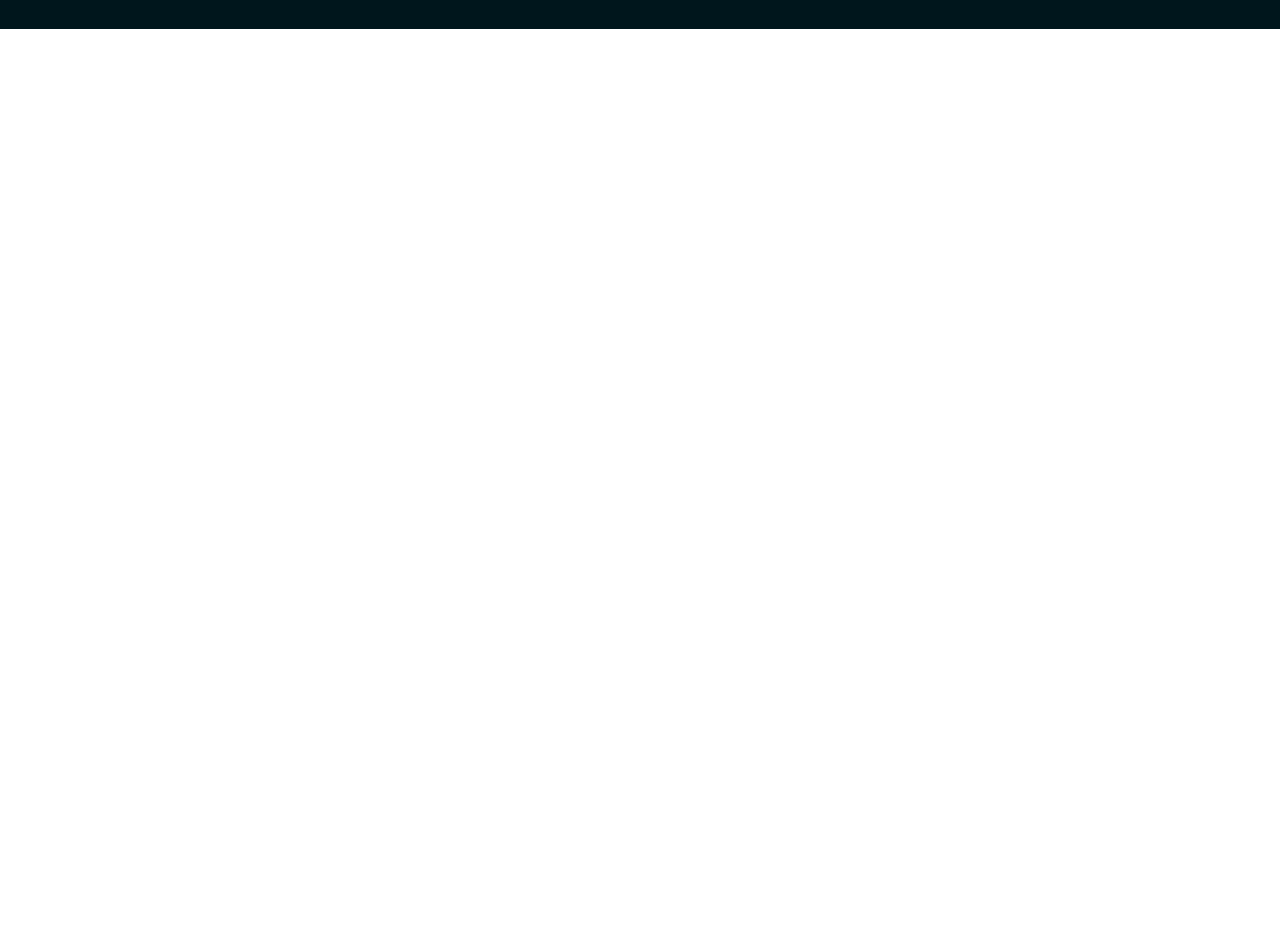
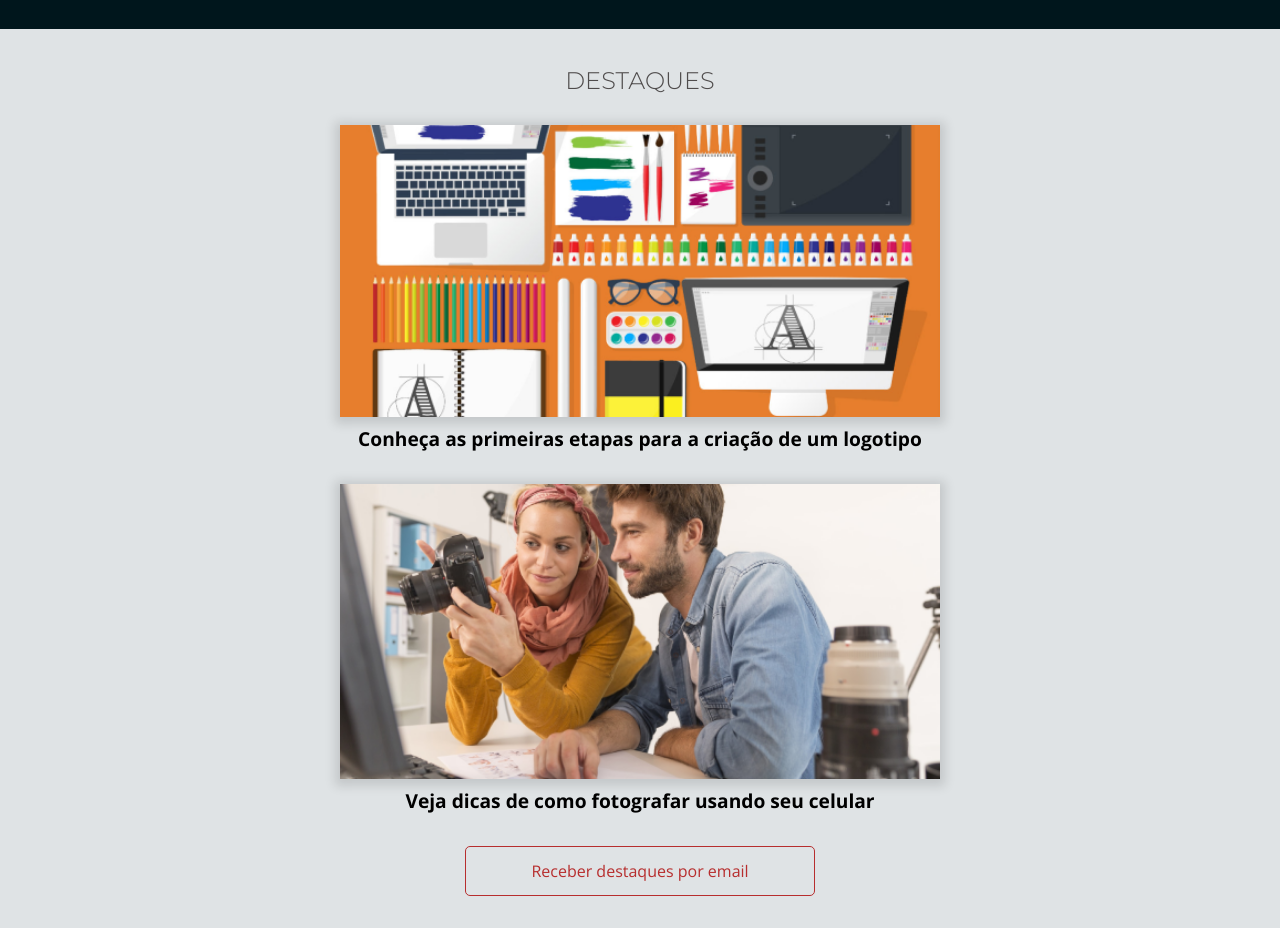
Before and after one commit to leonardomorita/projeto-layout-responsivo, a plain HTML site: page index.html in a window 1280 px wide. Shown: the part 380-1308 px from the top of the page. Before the commit the page ends 800 px from the top, so only its background shows below. Drawn offline with nearby package versions, Linux system fonts and the light colour scheme.

Commit message:
03. Particularidades de telas

```diff
--- /dev/null
+++ b/css/destaques.css
@@ -0,0 +1,42 @@
+.destaques {
+    background-color: var(--azul-claro);
+    padding-top: 2.5rem;
+    padding-bottom: 2rem;
+}
+
+.destaques__titulo {
+    color: var(--cinza-escuro);
+    font-family: var(--montserrat);
+    font-size: 1.5rem;
+    font-weight: 70;
+    text-align: center;
+    text-transform: uppercase;
+    margin-bottom: 2rem;
+}
+
+.destaques__painel {
+    align-items: center;
+    display: flex;
+    flex-direction: column;
+
+    margin-bottom: 2rem;
+}
+
+.destaques__painel-imagem {
+    box-shadow: 0 2px 10px 5px #00000020;
+    margin-bottom: .5rem;
+    max-width: 600px;
+    width: 100vw;
+}
+
+.destaques__painel-texto {
+    font-size: 1.2rem;
+    font-weight: 700;
+    line-height: normal;
+}
+
+.destaques__botao {
+    border-color: var(--vermelho-forte);
+    color: var(--vermelho-forte);
+    margin: 0 auto;
+}
--- a/index.html
+++ b/index.html
@@ -10,6 +10,7 @@
     <link rel="stylesheet" href="css/base.css">
     <link rel="stylesheet" href="css/cabecalho.css">
     <link rel="stylesheet" href="css/chamada.css">
+    <link rel="stylesheet" href="css/destaques.css">
   </head>
 
   <body>
@@ -50,6 +51,26 @@
         <p class="chamada__texto">Apeperia tem um jeito inovador de comparar e montar aplicativos para pequenas e médias empresas.</p>
         <a href="#" class="chamada__botao botao">Conheça os planos</a>
       </section>
+
+      <section class="destaques container">
+        <h2 class="destaques__titulo">Destaques</h2>
+
+        <a href="#">
+          <figure class="destaques__painel">
+            <img src="img/comecando-criar-logotipo.png" alt="Painel do post sobre criação de logotipo" class="destaques__painel-imagem">
+            <figcaption class="destaques__painel-texto">Conheça as primeiras etapas para a criação de um logotipo</figcaption>
+          </figure>
+        </a>
+
+        <a href="#">
+          <figure class="destaques__painel">
+            <img src="img/dicas-fotografia.png" alt="Painel do post sobre fotografia com celular" class="destaques__painel-imagem">
+            <figcaption class="destaques__painel-texto">Veja dicas de como fotografar usando seu celular</figcaption>
+          </figure>
+        </a>
+
+        <a href="#" class="destaques__botao botao">Receber destaques por email</a>
+      </section>
     </main>
   </body>
 </html>
```
